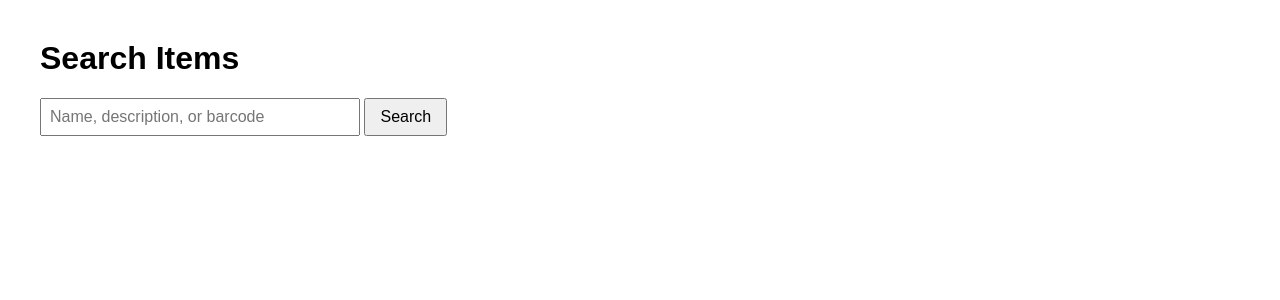
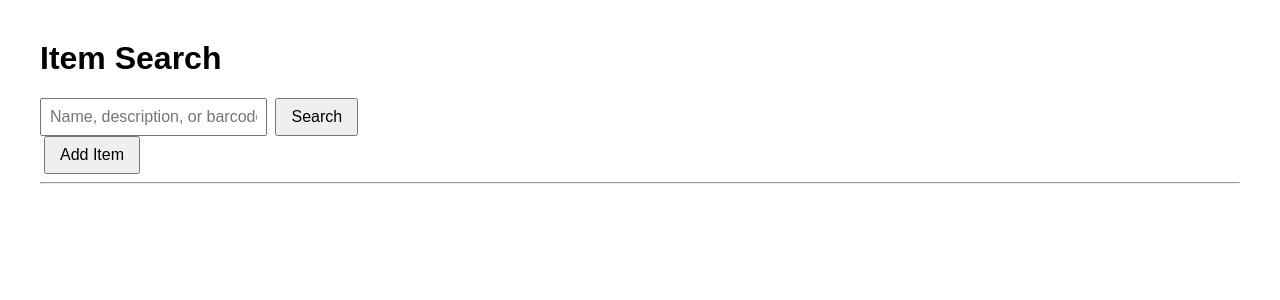
Before and after one commit to itsmejoshleach/BarcodeManager, a Flask app: page / in a window 1280 px wide. Shown: the top 300 px of the page. Run offline with Flask 3, Linux system fonts and the light colour scheme; parts of the project's set-up code (start-up, migrations or seed data) failed here and were passed over.

Commit message:
Added favicon and Ability to add new items via web UI

```diff
--- a/app.py
+++ b/app.py
@@ -1,69 +1,158 @@
-from flask import Flask, render_template, request, send_from_directory, flash
 import os
+import csv
+import re
+import requests
 import pandas as pd
+from flask import Flask, render_template, request, redirect, url_for
+from PIL import Image, ImageDraw, ImageFont
 
 app = Flask(__name__)
-app.secret_key = "supersecretkey"
 
-# Directories
-BARCODE_DIR = os.path.join("static", "barcode_images")
-LABEL_DIR = os.path.join("static", "labels")
+# Config
+CSV_PATH = "./items.csv"
 
-# Load CSV
-CSV_PATH = "items.csv"
-df = pd.read_csv(CSV_PATH).fillna("")
+BARCODE_DIR = "static/barcode_images"
+LABEL_DIR = "static/labels"
+BARCODE_API = "https://barcodeapi.org/api/code128/{}"
+FONT_PATH = "./monofonto rg.otf"
 
+CSV_COLUMNS = [
+    "Item Name",
+    "Item Description / Alternate Names",
+    "Barcode Number",
+    "Barcode Image URL",
+    "Barcode Image"
+]
+
+# Label config
+LABEL_WIDTH_MM = 50
+LABEL_HEIGHT_MM = 25
+DPI = 300
+TEXT_HEIGHT_FRACTION = 1 / 3
+PADDING_MM = 0.5
+
+# Setup
+os.makedirs(BARCODE_DIR, exist_ok=True)
+os.makedirs(LABEL_DIR, exist_ok=True)
+
+def mm_to_px(mm):
+    return int((mm / 25.4) * DPI)
+
+LABEL_WIDTH = mm_to_px(LABEL_WIDTH_MM)
+LABEL_HEIGHT = mm_to_px(LABEL_HEIGHT_MM)
+PADDING = mm_to_px(PADDING_MM)
+TEXT_HEIGHT = int(LABEL_HEIGHT * TEXT_HEIGHT_FRACTION)
+
+# Functions
+def sanitize_filename(name):
+    return re.sub(r'[\\/:*?"<>|]', '', name).strip()
+
+def ensure_csv():
+    if not os.path.exists(CSV_PATH):
+        with open(CSV_PATH, "w", newline="", encoding="utf-8") as f:
+            csv.writer(f).writerow(CSV_COLUMNS)
+
+def load_items(query=""):
+    ensure_csv()
+    df = pd.read_csv(CSV_PATH).fillna("")
+
+    if query:
+        df = df[
+            df["Item Name"].str.contains(query, case=False) |
+            df["Item Description / Alternate Names"].str.contains(query, case=False) |
+            df["Barcode Number"].astype(str).str.contains(query)
+        ]
+
+    items = []
+    for _, row in df.iterrows():
+        name = row["Item Name"].strip()
+        if not name:
+            continue
+
+        safe = sanitize_filename(name)
+        items.append({
+            "name": name,
+            "description": row["Item Description / Alternate Names"],
+            "barcode": row["Barcode Number"],
+            "label": f"labels/{safe}_label.png"
+        })
+
+    return items
+
+# Barcode generation
+def generate_barcode(barcode, item_name):
+    safe = sanitize_filename(item_name)
+    url = BARCODE_API.format(barcode)
+
+    r = requests.get(url, timeout=10)
+    r.raise_for_status()
+
+    path = os.path.join(BARCODE_DIR, f"{safe}.png")
+    with open(path, "wb") as f:
+        f.write(r.content)
+
+    return path
+
+# Label Generation
+def create_label(barcode_img_path, item_name):
+    safe = sanitize_filename(item_name)
+    out_path = os.path.join(LABEL_DIR, f"{safe}_label.png")
+
+    label = Image.new("1", (LABEL_WIDTH, LABEL_HEIGHT), 1)
+    barcode = Image.open(barcode_img_path).convert("1")
+
+    max_w = LABEL_WIDTH - 2 * PADDING
+    max_h = LABEL_HEIGHT - TEXT_HEIGHT - 2 * PADDING
+
+    bw, bh = barcode.size
+    scale = min(max_w / bw, max_h / bh)
+    barcode = barcode.resize((int(bw * scale), int(bh * scale)), Image.LANCZOS)
+
+    label.paste(barcode, ((LABEL_WIDTH - barcode.width) // 2, PADDING))
+
+    draw = ImageDraw.Draw(label)
+    font_size = 80
+    font = ImageFont.truetype(FONT_PATH, font_size)
+
+    while draw.textbbox((0, 0), item_name, font=font)[2] > LABEL_WIDTH - 10:
+        font_size -= 2
+        font = ImageFont.truetype(FONT_PATH, font_size)
+
+    bbox = draw.textbbox((0, 0), item_name, font=font)
+    text_x = (LABEL_WIDTH - (bbox[2] - bbox[0])) // 2
+    text_y = LABEL_HEIGHT - TEXT_HEIGHT + (TEXT_HEIGHT - (bbox[3] - bbox[1])) // 2
+
+    draw.text((text_x, text_y), item_name, font=font, fill=0)
+    label.save(out_path)
+
+# Web App Routes
 @app.route("/", methods=["GET", "POST"])
 def index():
-    results = []
     query = ""
-
     if request.method == "POST":
         query = request.form.get("search", "").strip()
+    items = load_items(query)
+    return render_template("index.html", items=items, query=query)
 
-        if not query:
-            flash("Please enter a name, description, or barcode.", "warning")
-        else:
-            # Try formatting barcode to 2 decimal places
-            try:
-                barcode_query = f"{float(query):.2f}"
-            except ValueError:
-                barcode_query = None
+@app.route("/add", methods=["POST"])
+def add_item():
+    name = request.form.get("name", "").strip()
+    desc = request.form.get("description", "").strip()
+    barcode = request.form.get("barcode", "").strip()
 
-            # Perform search
-            matches = df[
-                (df["Item Name"].str.contains(query, case=False)) |
-                (df["Item Description / Alternate Names"].str.contains(query, case=False)) |
-                ((df["Barcode Number"].astype(str) == barcode_query) if barcode_query else False)
-            ]
+    if not name or not barcode:
+        return "Missing fields", 400
 
-            if matches.empty:
-                flash("No matching items found.", "danger")
-            else:
-                for _, row in matches.iterrows():
-                    item_name = row["Item Name"]
-                    barcode_number = f"{float(row['Barcode Number']):.2f}"
+    ensure_csv()
+    with open(CSV_PATH, "a", newline="", encoding="utf-8") as f:
+        csv.writer(f).writerow([name, desc, barcode, "", ""])
 
-                    barcode_file = f"{item_name}.png"
-                    label_file = f"{item_name}_label.png"
+    barcode_path = generate_barcode(barcode, name)
+    create_label(barcode_path, name)
 
-                    results.append({
-                        "name": item_name,
-                        "description": row["Item Description / Alternate Names"],
-                        "barcode": barcode_number,
-                        "barcode_image": barcode_file if os.path.exists(os.path.join(BARCODE_DIR, barcode_file)) else None,
-                        "label_image": label_file if os.path.exists(os.path.join(LABEL_DIR, label_file)) else None
-                    })
+    return redirect(url_for("index"))
 
-    return render_template("index.html", query=query, results=results)
-
-@app.route("/barcode_images/<filename>")
-def barcode_image(filename):
-    return send_from_directory(BARCODE_DIR, filename)
-
-@app.route("/labels/<filename>")
-def label_image(filename):
-    return send_from_directory(LABEL_DIR, filename)
-
-if __name__ == '__main__':
-    app.run(host='0.0.0.0', port=5000, debug=True)
+# Run the thing
+if __name__ == "__main__":
+    ensure_csv()
+    app.run(debug=True, host='0.0.0.0')
--- a/templates/index.html
+++ b/templates/index.html
@@ -3,50 +3,64 @@
 <head>
 <meta charset="UTF-8">
 <title>Item Search</title>
+<link rel="icon" type="image/png" href="icon.png">
 <style>
 body { font-family: Arial; margin: 40px; }
-        input { padding: 8px; font-size: 16px; width: 300px; }
-        button { padding: 8px 14px; font-size: 16px; }
+input { padding: 8px; font-size: 16px; }
+button { padding: 8px 14px; font-size: 16px; margin-left: 4px; }
 img { max-width: 300px; margin-top: 10px; border: 1px solid #ccc; }
 .item { margin-top: 30px; padding-top: 20px; border-top: 1px solid #ddd; }
-        .flash { margin-top: 20px; padding: 10px; border-radius: 4px; }
-        .warning { background-color: #fff3cd; }
-        .danger { background-color: #f8d7da; }
+#addItemPopup { display:none; position: fixed; top:50%; left:50%; transform: translate(-50%,-50%);
+                background:#fff; padding:20px; border:1px solid #333; z-index:10; }
+#overlay { display:none; position:fixed; top:0; left:0; width:100%; height:100%; background:rgba(0,0,0,0.4); z-index:5; }
 </style>
 </head>
+
 <body>
 
-<h1>Search Items</h1>
+<h1>Item Search</h1>
 
-<form method="POST">
+<!-- SEARCH FORM -->
+<form method="POST" action="/">
     <input type="text" name="search" placeholder="Name, description, or barcode" value="{{ query }}">
     <button type="submit">Search</button>
 </form>
 
-{% with messages = get_flashed_messages(with_categories=true) %}
-  {% if messages %}
-    {% for category, message in messages %}
-      <div class="flash {{ category }}">{{ message }}</div>
-    {% endfor %}
-  {% endif %}
-{% endwith %}
+<!-- ADD ITEM BUTTON -->
+<button id="addItemBtn">Add Item</button>
 
-{% for item in results %}
+<div id="overlay"></div>
+
+<!-- ADD ITEM POPUP -->
+<div id="addItemPopup">
+    <h3>Add New Item</h3>
+    <form method="POST" action="/add">
+        <input type="text" name="name" placeholder="Item Name" required><br><br>
+        <input type="text" name="description" placeholder="Description"><br><br>
+        <input type="text" name="barcode" placeholder="Barcode Number" required><br><br>
+        <button type="submit">Add Item</button>
+        <button type="button" id="cancelBtn">Cancel</button>
+    </form>
+</div>
+
+<script>
+const popup = document.getElementById('addItemPopup');
+const overlay = document.getElementById('overlay');
+document.getElementById('addItemBtn').onclick = () => { popup.style.display='block'; overlay.style.display='block'; };
+document.getElementById('cancelBtn').onclick = () => { popup.style.display='none'; overlay.style.display='none'; };
+overlay.onclick = () => { popup.style.display='none'; overlay.style.display='none'; };
+</script>
+
+<hr>
+
+<!-- ITEM LIST -->
+{% for item in items %}
 <div class="item">
     <h2>{{ item.name }}</h2>
     <p><strong>Description:</strong> {{ item.description }}</p>
     <p><strong>Barcode:</strong> {{ item.barcode }}</p>
-
-    <!--
-    {% if item.barcode_image %}
-        <h4>Barcode Image</h4>
-        <img src="{{ url_for('barcode_image', filename=item.barcode_image) }}">
-    {% endif %}
-    -->
-
-    {% if item.label_image %}
-        <h4>Label</h4>
-        <img src="{{ url_for('label_image', filename=item.label_image) }}">
+    {% if item.label %}
+        <img src="{{ url_for('static', filename=item.label) }}" alt="Label">
     {% endif %}
 </div>
 {% endfor %}
```
Also changed, not shown: static/icon.png (added), 1 other file. Lines whose indentation alone changed are shown as unchanged.
